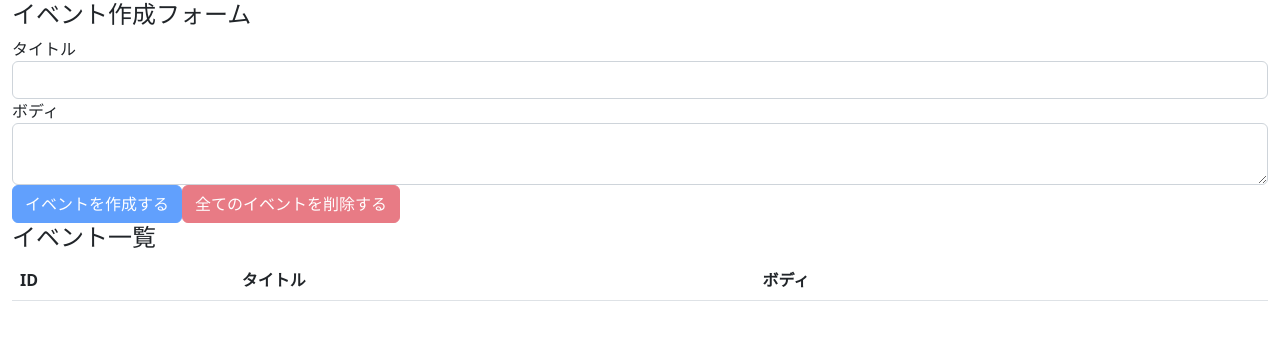
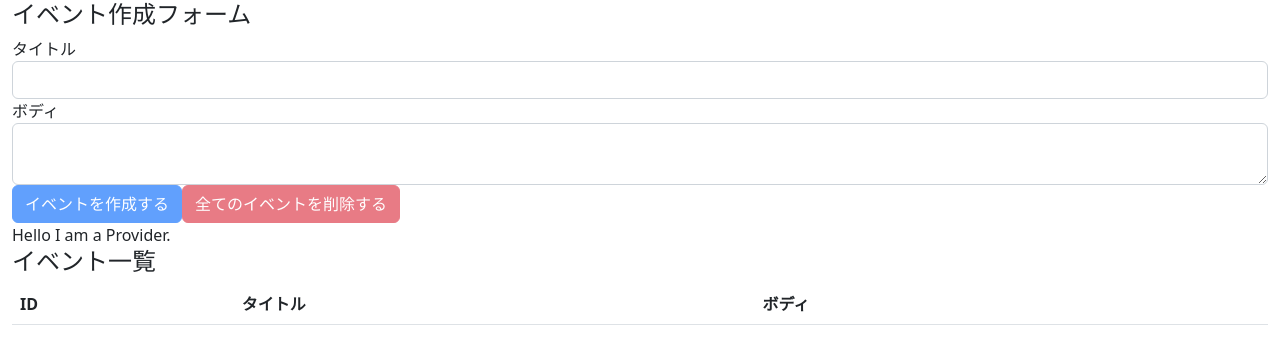
Before and after one commit to kazuyuki-mera/react-hooks-101, a React (Create React App) app: page / in a window 1280 px wide. Shown: the top 364 px of the page. Built offline with nearby package versions, Linux system fonts and the light colour scheme.

Commit message:
setup react context provider

```diff
--- a/src/components/App.js
+++ b/src/components/App.js
@@ -4,16 +4,21 @@ import 'bootstrap/dist/css/bootstrap.min.css';
 
 import EventForm from './EventForm';
 import Events from './Events.js';
+import AppContext from '../contexts/AppContext';
 import reducer from '../reducers/index';
+
+console.log({ AppContext });
 
 const App = () => {
   const [state, dispatch] = useReducer(reducer, []);
 
   return (
-    <div className="container-fluid">
-      <EventForm state={state} dispatch={dispatch} />
-      <Events state={state} dispatch={dispatch} />
-    </div>
+    <AppContext.Provider value={'Hello I am a Provider.'}>
+      <div className="container-fluid">
+        <EventForm state={state} dispatch={dispatch} />
+        <Events state={state} dispatch={dispatch} />
+      </div>
+    </AppContext.Provider>
   );
 };
 
--- a/src/components/Events.js
+++ b/src/components/Events.js
@@ -1,10 +1,13 @@
-import React from 'react';
+import React, { useContext } from 'react';
 
 import Event from './Event';
+import AppContext from '../contexts/AppContext';
 
 const Events = ({ state, dispatch }) => {
+  const value = useContext(AppContext);
   return (
     <>
+      <div>{value}</div>
       <h4>イベント一覧</h4>
       <table className="table table-hover">
         <thead>
```
